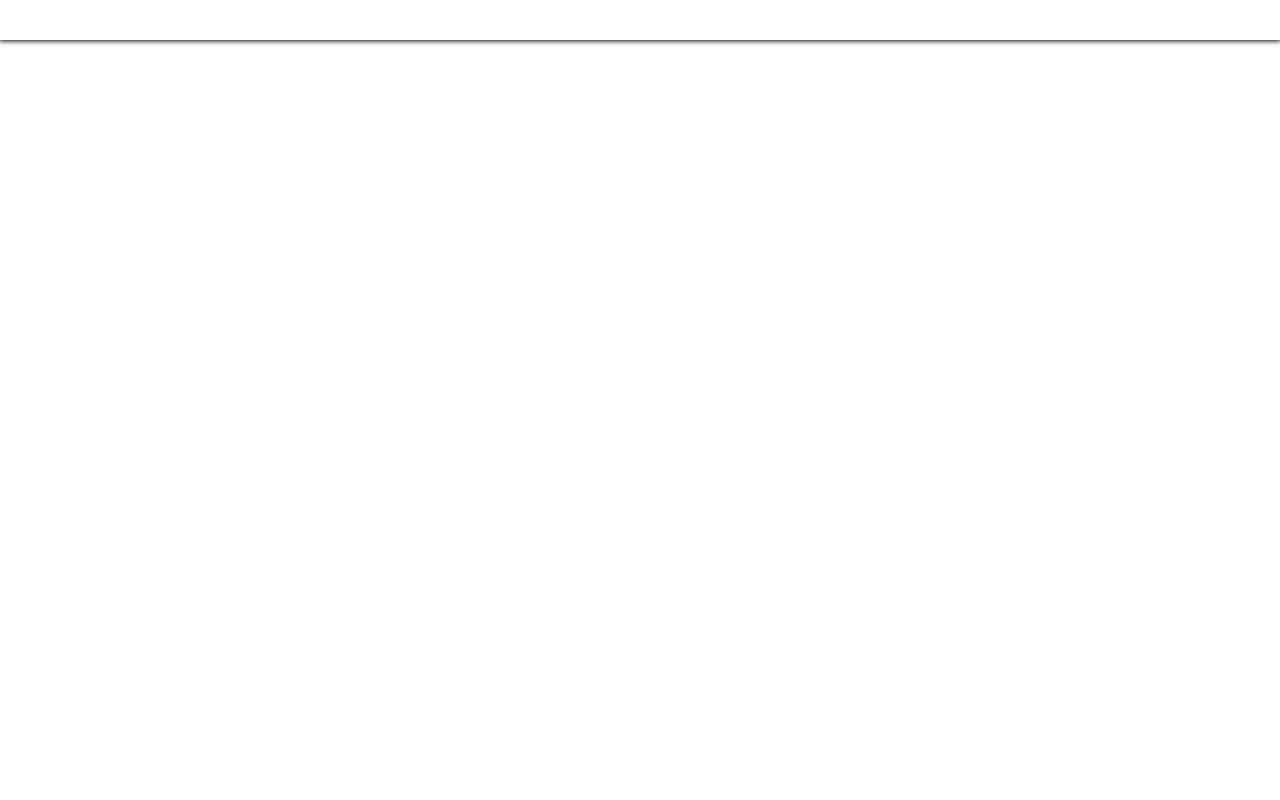
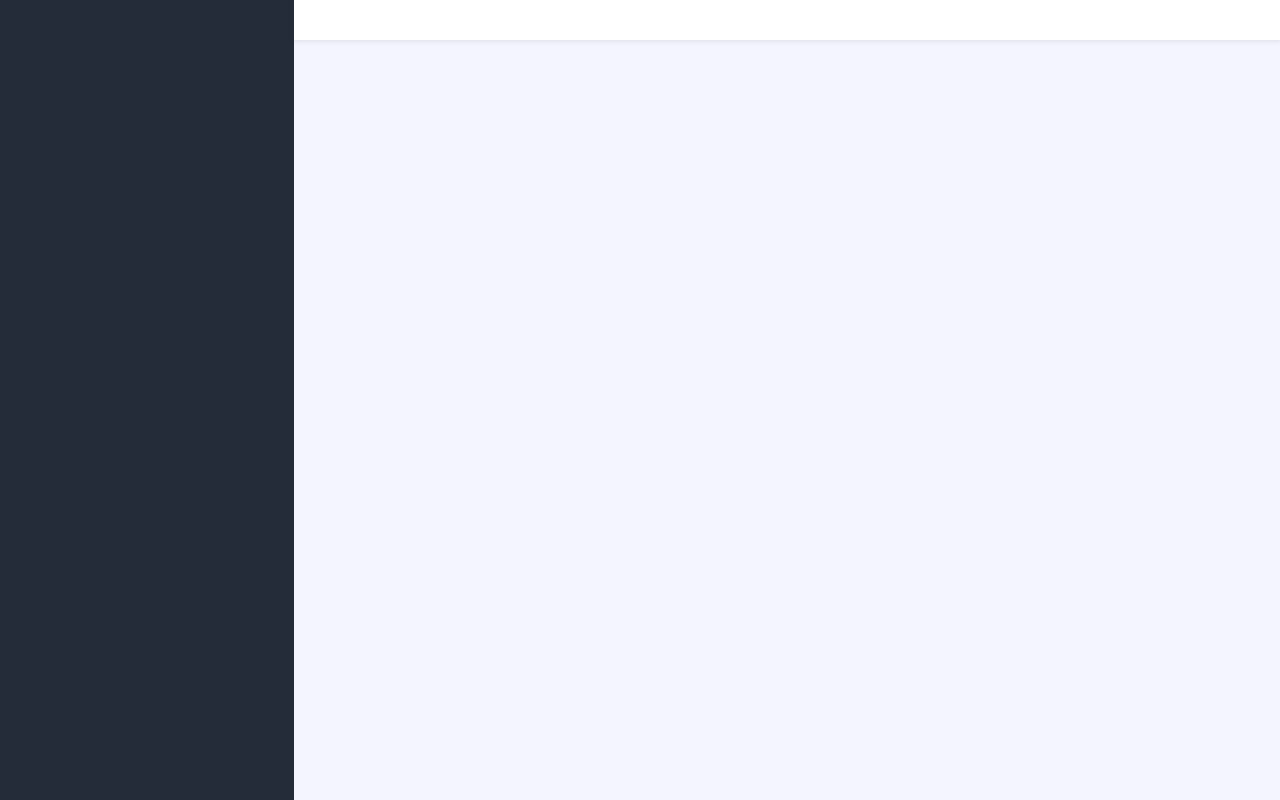
Before and after one commit to Praisecodes/Hazlo_Todo, a React (Vite) app: page /workarea in a window 1280 px wide. Built offline with nearby package versions, Linux system fonts and the light colour scheme.

Commit message:
[Update] Workarea header

```diff
--- a/src/components/workarea/header.jsx
+++ b/src/components/workarea/header.jsx
@@ -1,7 +1,7 @@
 function Header(){
     return (
         <>
-        <div className="workarea_header">
+        <div className="header">
 
         </div>
         </>
--- /dev/null
+++ b/src/components/workarea/mainContainer.jsx
@@ -0,0 +1,13 @@
+import Header from "./header"
+
+function MainContainer(){
+    return (
+        <>
+        <div className="mainContainer">
+            <Header />
+        </div>
+        </>
+    )
+}
+
+export default MainContainer
--- /dev/null
+++ b/src/components/workarea/sidenav.jsx
@@ -0,0 +1,11 @@
+function SideNav(){
+    return (
+        <>
+        <div className="sideNav">
+
+        </div>
+        </>
+    )
+}
+
+export default SideNav
--- a/src/pages/workarea.jsx
+++ b/src/pages/workarea.jsx
@@ -1,5 +1,6 @@
 import {Helmet} from "react-helmet"
-import Header from "../components/workarea/header"
+import SideNav from "../components/workarea/sidenav"
+import MainContainer from "../components/workarea/mainContainer"
 
 function Workarea(){
     return (
@@ -8,7 +9,10 @@ function Workarea(){
             <title>Hazlo Todo | Workarea</title>
         </Helmet>
 
-        <Header />
+        <div className="container">
+            <SideNav />
+            <MainContainer />
+        </div>
         </>
     )
 }
--- a/src/styles/_workarea.scss
+++ b/src/styles/_workarea.scss
@@ -1,5 +1,20 @@
-.workarea_header{
-    background-color: white;
-    height: 40px;
-    box-shadow: 0 0 5px 1px black;
+.container{
+    width: 100vw;
+    height: 100vh;
+    display: flex;
+    .sideNav{
+        width: 23vw;
+        height: 100%;
+        background-color: var(--sideNavColor);
+    }
+    .mainContainer{
+        width: 77vw;
+        height: 100%;
+        background-color: var(--lightModeBg);
+        .header{
+            background-color: white;
+            padding: 20px;
+            box-shadow: 0 0 5px 1px #44444422;
+        }
+    }
 }
--- a/src/styles/index.css
+++ b/src/styles/index.css
@@ -2,6 +2,8 @@
   --colorMain: #292929;
   --fontColor: #545454;
   --authBg: #171717;
+  --sideNavColor: #242C39;
+  --lightModeBg: #F4F5FF;
 }
 
 * {
@@ -417,8 +419,23 @@ body {
   margin-right: 1rem;
 }
 
-.workarea_header {
+.container {
+  width: 100vw;
+  height: 100vh;
+  display: flex;
+}
+.container .sideNav {
+  width: 23vw;
+  height: 100%;
+  background-color: var(--sideNavColor);
+}
+.container .mainContainer {
+  width: 77vw;
+  height: 100%;
+  background-color: var(--lightModeBg);
+}
+.container .mainContainer .header {
   background-color: white;
-  height: 40px;
-  box-shadow: 0 0 5px 1px black;
+  padding: 20px;
+  box-shadow: 0 0 5px 1px rgba(68, 68, 68, 0.1333333333);
 }/*# sourceMappingURL=index.css.map */
--- a/src/styles/index.scss
+++ b/src/styles/index.scss
@@ -2,6 +2,8 @@
     --colorMain: #292929;
     --fontColor: #545454;
     --authBg: #171717;
+    --sideNavColor: #242C39;
+    --lightModeBg: #F4F5FF;
 }
 
 *{
```
Also changed, not shown: 1 other file (tests, documents, lock files or other folders).
